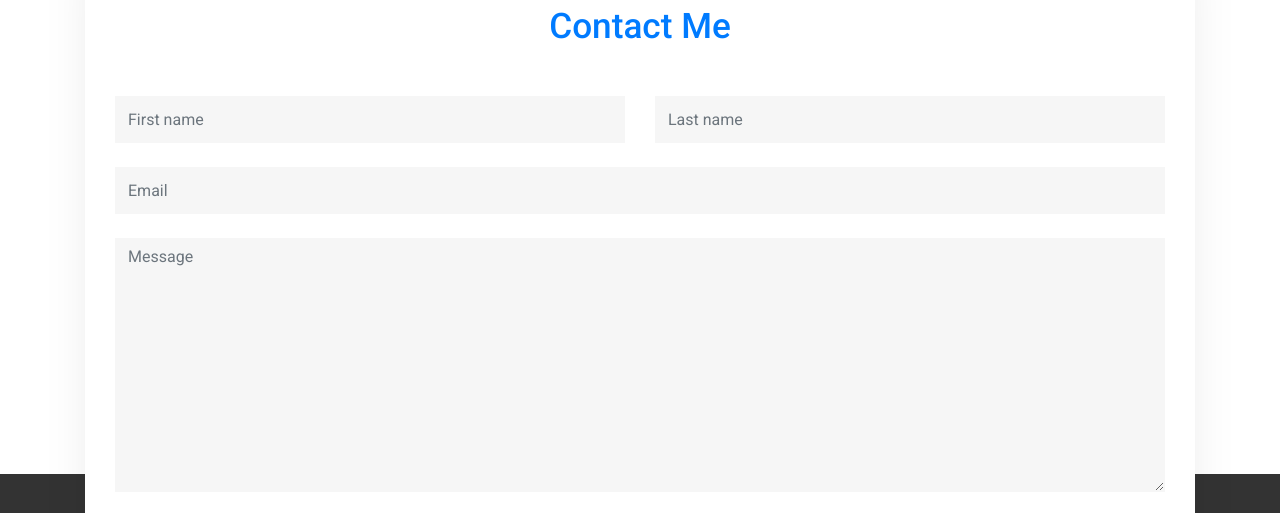
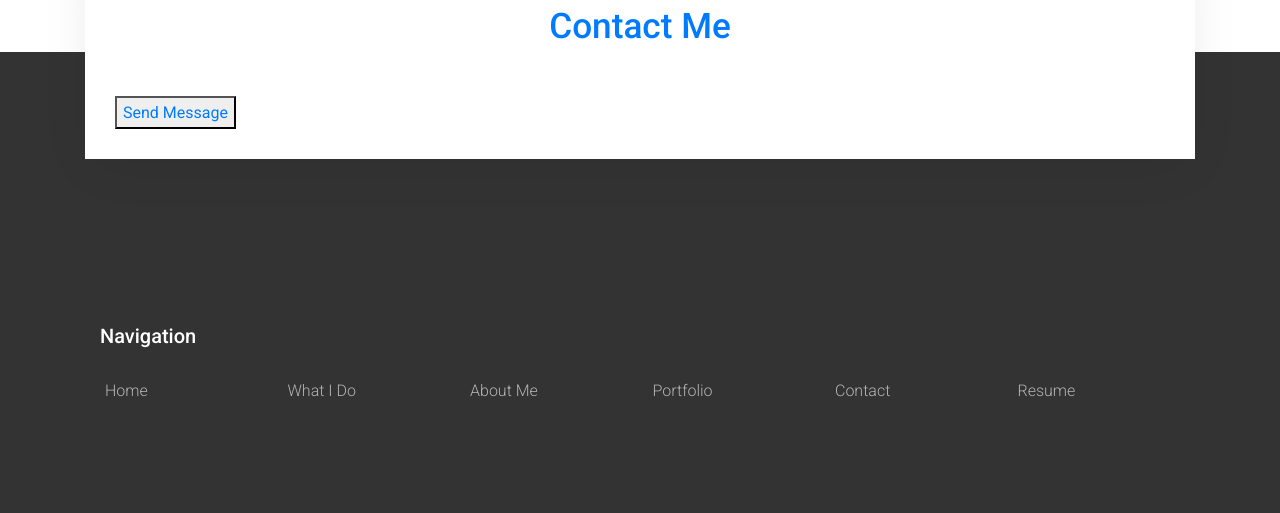
Before and after one commit to mokryan2/Portfolio, a plain HTML site: page index.html in a window 1280 px wide. Shown: the part 7065-7578 px from the top of the page. Drawn offline with Linux system fonts and the light colour scheme; files whose address does not match are found by name.

Commit message:
Added a button in the contact me section that will trigger email

```diff
--- a/index.html
+++ b/index.html
@@ -308,31 +308,9 @@
           <span class="sub-title mb-2 d-block">Get In Touch</span>
           <h2 class="title text-primary">Contact Me</h2>
         </div>
-
-        <div class="row mb-4">
-          <div class="col-md-6 mb-4 mb-md-0">
-            <input type="text" class="form-control" placeholder="First name">
-          </div>
-          <div class="col-md-6">
-            <input type="text" class="form-control" placeholder="Last name">
-          </div>
-        </div>
-
-        <div class="row mb-4">
-          <div class="col-12">
-            <input type="text" class="form-control" placeholder="Email">
-          </div>
-        </div>
-
-        <div class="row mb-4">
-          <div class="col-12">
-            <textarea class="form-control" name="" id="" cols="30" rows="10" placeholder="Message"></textarea>
-          </div>
-        </div>
-
         <div class="row">
           <div class="col-12">
-            <button type="submit" class="btn btn-primary btn-md">Send Message</button>
+            <button><a href="mailto:mokryan17@gmail.com">Send Message</a></button>
           </div>
         </div>
 
```
